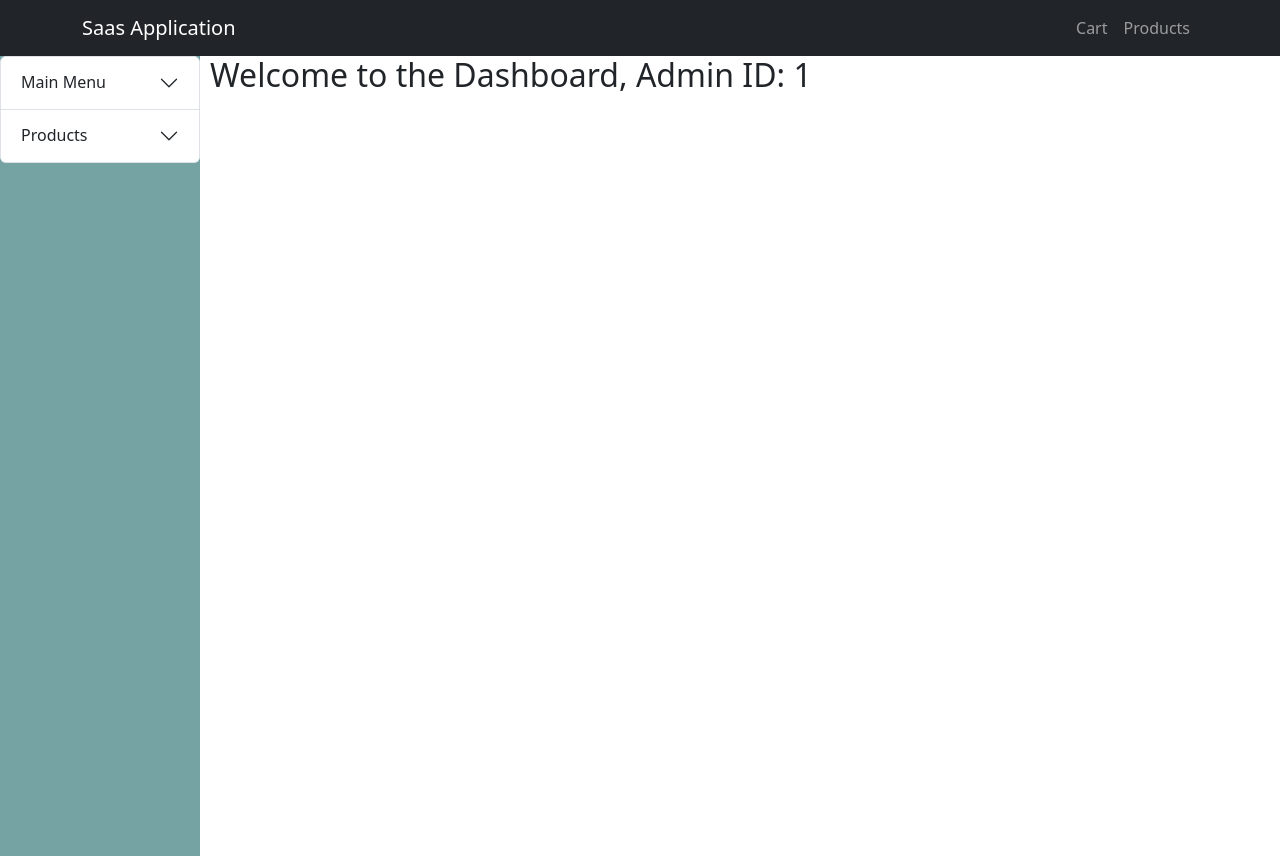
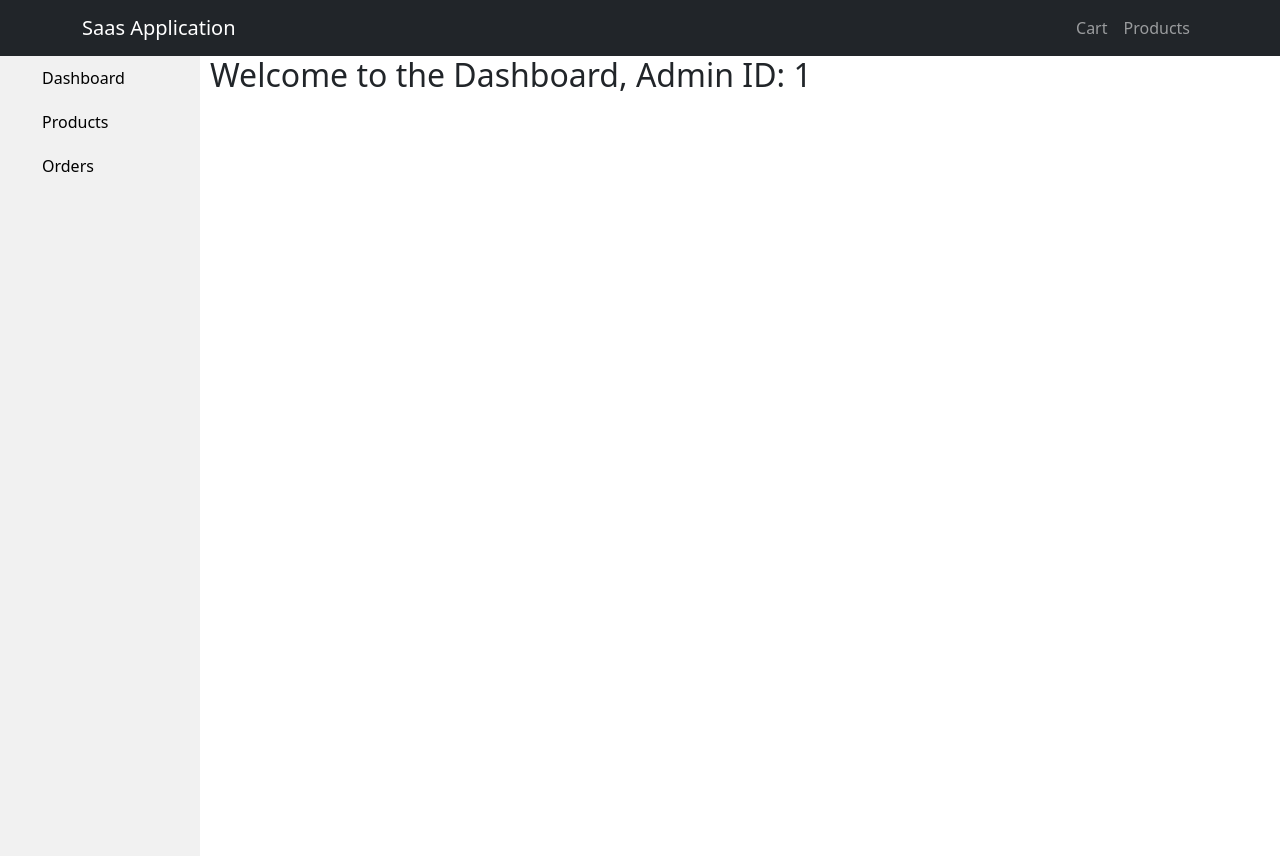
Before and after one commit to dizipharm/ReactSaasSupplier, a React (Vite) app: page /dashboard/1 in a window 1280 px wide. Built offline with nearby package versions, Linux system fonts and the light colour scheme.

Commit message:
sidebarnew

```diff
--- a/src/components/Shared/Sidebar.css
+++ b/src/components/Shared/Sidebar.css
@@ -1,28 +1,45 @@
-.sidebar {
+.sidenav {
     width: 200px;
-    background-color: rgb(149, 142, 196);
+    background-color: #f1f1f1;
+    height: 100vh;
   }
 
-  .sidebar-accordion {
-    border: none;
-    width: 200px;
-    background-color: #75a3a3;
+  ul {
+    list-style-type: none;
+    padding: 0;
+    margin: 0;
   }
 
-  .sidebar-link {
-    color: #af8383;
+  .menu {
+    border: none;
+    background-color: transparent;
     padding: 10px;
-    text-decoration: none;
-    transition: background-color 0.3s;
+    width: 100%;
+    text-align: left;
   }
 
-  .sidebar-link:hover {
-    background-color: #b15dae;
-    color: #2e2a2e;
-
+  .menu:hover {
+    background-color: #ddd;
   }
 
-  .sidebar-link.active {
-    background-color: #e9ecef;
+  .menu.active {
+    background-color: #ccc;
+  }
+
+  .submenu {
+    padding-left: 20px;
+    display: block;
+  }
+
+  .submenu li {
+    padding: 5px;
+  }
+
+  .submenu a {
+    text-decoration: none;
     color: #000;
   }
+
+  .submenu a:hover {
+    text-decoration: underline;
+  }
--- a/src/components/Shared/Sidebar.jsx
+++ b/src/components/Shared/Sidebar.jsx
@@ -1,45 +1,71 @@
-import React from 'react';
-import { Nav, Accordion } from 'react-bootstrap';
+import React, { useState } from 'react';
+import './Sidebar.css';
 import { Link, useParams } from 'react-router-dom';
-import './Sidebar.css'; // Import your custom styling
 
 const Sidebar = () => {
+  const [activeMenu, setActiveMenu] = useState(null);
   const { adminId } = useParams();
 
+  const handleMenuClick = (menu) => {
+    setActiveMenu(activeMenu === menu ? null : menu);
+  };
+
   return (
-    <Nav className="sidebar" style={{ background: "#75a3a3", height: "100vh" }}>
-      <Accordion className="sidebar-accordion">
-        {/* Main menu */}
-        <Accordion.Item eventKey="0">
+    <div className="sidenav">
+      <ul>
+        <li>
+		<Link to={`/dashboard/${adminId}`}>
+          <button
+            className={`menu ${activeMenu === 'dashboard' ? 'active' : ''}`}
+            onClick={() => handleMenuClick('dashboard')}
+          >
+			Dashboard
 
-          <Accordion.Header>Main Menu</Accordion.Header>
-          <Accordion.Body>
-            <Nav className="flex-column">
-              <Nav.Link as={Link} to={`/dashboard/${adminId}`} activeClassName="active" className="sidebar-link">
-                Dashboard
-              </Nav.Link>
-              <Nav.Link as={Link} to="/profile" activeClassName="active" className="sidebar-link">
-                Profile
-              </Nav.Link>
-            </Nav>
-          </Accordion.Body>
-        </Accordion.Item>
-        {/* Submenu */}
-        <Accordion.Item eventKey="1">
-          <Accordion.Header>Products</Accordion.Header>
-          <Accordion.Body>
-            <Nav className="flex-column">
-              <Nav.Link as={Link} to={`/products/${adminId}`} activeClassName="active" className="sidebar-link">
-              View Products
-              </Nav.Link>
-              <Nav.Link as={Link} to={`/addproduct/${adminId}`} activeClassName="active" className="sidebar-link">
-                Add Product
-              </Nav.Link>
-            </Nav>
-          </Accordion.Body>
-        </Accordion.Item>
-      </Accordion>
-    </Nav>
+          </button>
+		  </Link>
+        </li>
+        <li>
+          <button
+            className={`menu ${activeMenu === 'products' ? 'active' : ''}`}
+            onClick={() => handleMenuClick('products')}
+          >
+            Products
+          </button>
+          {activeMenu === 'products' && (
+            <ul className="submenu">
+              <li>
+                <Link to={`/products/${adminId}`} >All Products</Link>
+              </li>
+              <li>
+                <Link to={`/addproduct/${adminId}`}>Add Product</Link>
+              </li>
+
+            </ul>
+          )}
+        </li>
+        <li>
+          <button
+            className={`menu ${activeMenu === 'orders' ? 'active' : ''}`}
+            onClick={() => handleMenuClick('orders')}
+          >
+            Orders
+          </button>
+          {activeMenu === 'orders' && (
+            <ul className="submenu">
+              <li>
+                <a href="#">All Orders</a>
+              </li>
+              <li>
+                <a href="#">Pending Orders</a>
+              </li>
+              <li>
+                <a href="#">Completed Orders</a>
+              </li>
+            </ul>
+          )}
+        </li>
+      </ul>
+    </div>
   );
 };
 
```
